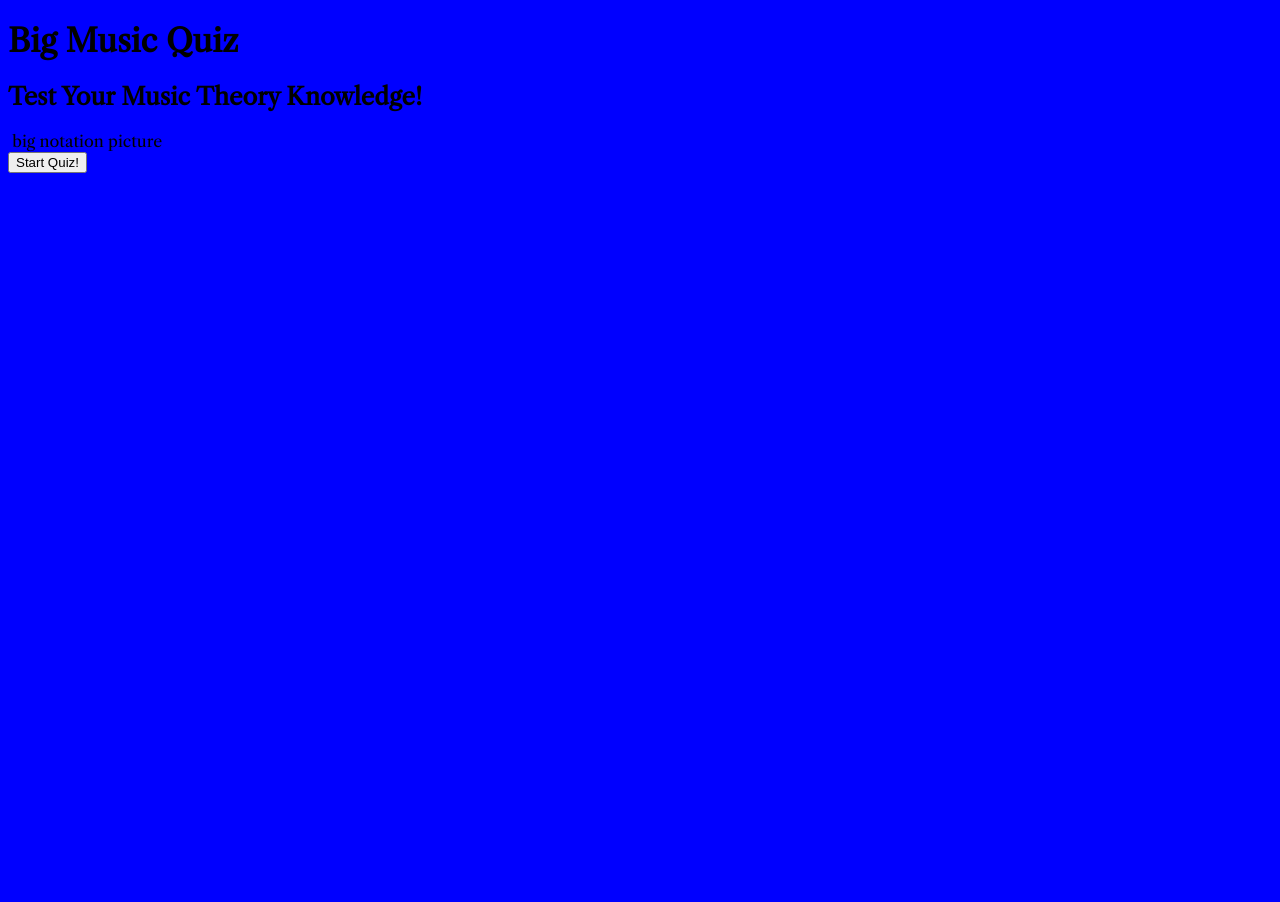
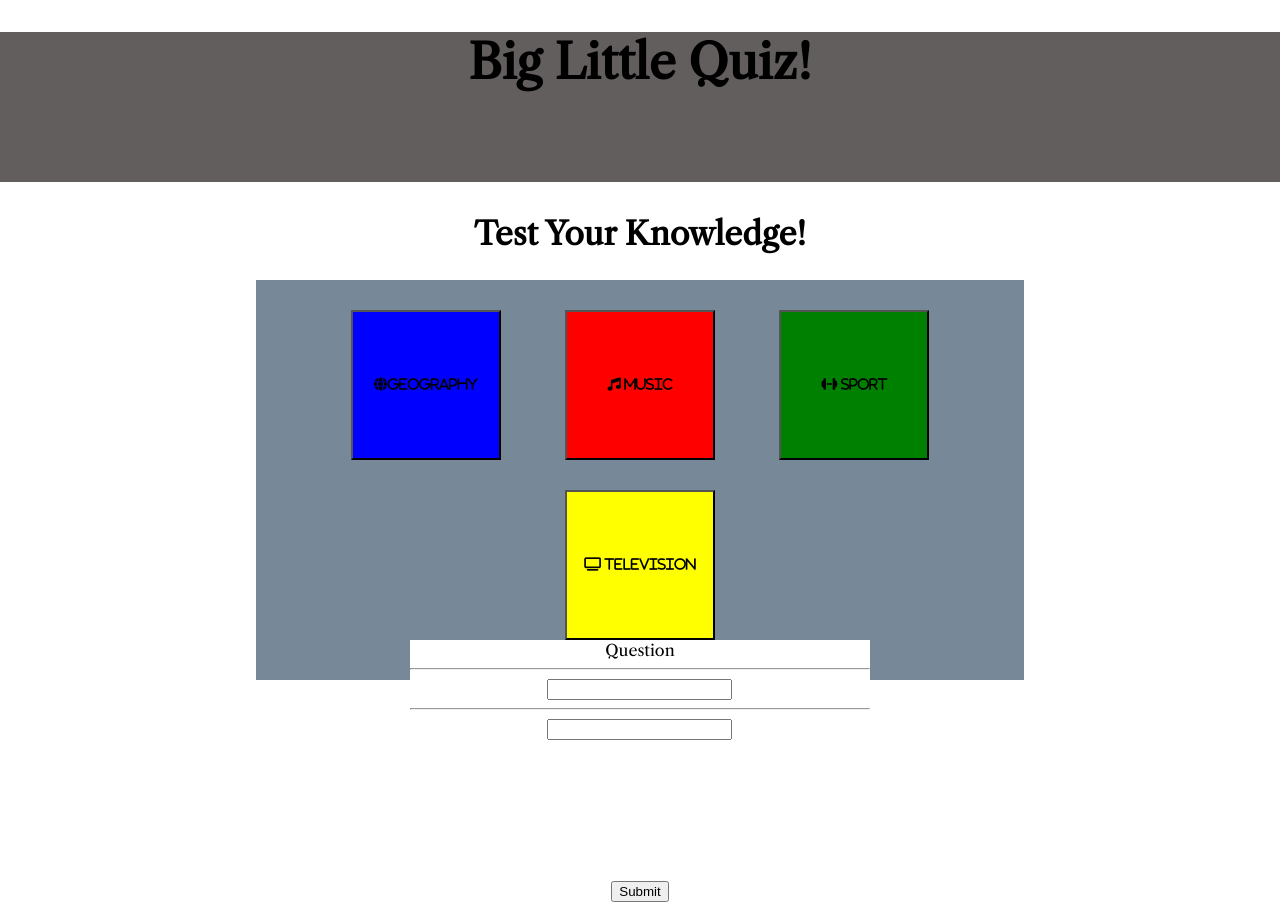
Before and after one commit to townsend75/Portfolio2, a plain HTML site: page index.html in a window 1280 px wide. Before the commit the page ends 800 px from the top, so only its background shows below. Drawn offline with nearby package versions, Linux system fonts and the light colour scheme.

Commit message:
add buttons for questions

```diff
--- a/assets/css/style.css
+++ b/assets/css/style.css
@@ -1,4 +1,116 @@
 body {
     font-family:  'Libre Caslon Text', serif;
+    width: 100%;
+    height: 100%;
+    padding: 0;
+    margin: 0;
+
+
+}
+
+h1 {
+    text-align: center;
+    font-size: 3rem;
+    background-color: rgb(99, 94, 94);
+    height: 150px;
+
+
+}
+
+h2 {
+
+    text-align: center;
+    font-size: 2rem;
+}
+
+
+
+#question-area {
+text-align: center;
+text-shadow: aqua;
+height: 50vh;
+width: 60%;
+background-color: lightslategrey;
+box-sizing: border-box;
+margin-left: auto;
+margin-right: auto;
+}
+
+
+.questions {
+
+
+}
+
+#answer-area {
+
+
+}
+
+.btn {
+    height: 100px;
+    width: 100px;
+
+}
+
+.btn-big{
+
+width:150px;
+height: 150px;
+padding: top 15px;
+margin-left: 30px;
+margin-right: 30px;
+margin-top: 30px;
+}
+
+.btn-blue {
     background-color: blue;
 }
+
+.btn-red {
+
+        background-color: red;
+    }
+    .btn-green {
+
+        background-color: green;
+    }
+
+    .btn-yellow {
+
+        background-color: yellow;
+    }
+
+
+
+.questions-box {
+text-align: center;
+text-shadow: aqua;
+height: 30vh;
+width: 60%;
+background-color: white;
+box-sizing: border-box;
+margin-left: auto;
+margin-right: auto;
+
+}
+
+.show-question {
+
+
+}
+
+#answer-box {
+
+    margin-bottom: 20px;
+}
+
+#score-box {
+
+
+}
+
+hr {
+
+
+}
--- a/assets/js/script.js
+++ b/assets/js/script.js
@@ -0,0 +1,44 @@
+document.addEventListener("DOMContentLoaded", function () {
+    let buttons = document.getElementsByTagName("button");
+
+    for (let button of buttons) {
+        button.addEventListener("click", function () {
+            if (this.getAttribute("data-type") === "submit") {
+                checkAnswer();
+            } else {
+
+                runGame();
+            }
+        });
+    }
+
+
+
+function runGame() {
+    document.getElementById("answer-box").value = "";
+    document.getElementById("answer-box").focus();
+
+    if (id === "geogpraphy") {
+        showGeographyQuestion
+    } else if (id === "music") {
+        showMusicQuestion
+    } else if (id === "sport") {
+        showSportQuestion
+    } else if ( id === "television") {
+        showTelevisionQuestion
+    }
+}
+
+geographyQuestions = {
+    "What is the capital city of Ecuador?" : [ "Bogota", "Qutio", "Lima", "Caracas", 1],
+    "In which US city would you find the Empire State Building?" : [ "New Orleans", "New York", "Chicago", "Los Angeles", 1],
+    "On which continent would you find the Victoria Falls?" : ["Europe", "South America", "Asia","Africa", 3],
+    "Tahiti lies in which ocean?" : ["Atlantic", "Indian", "Pacific", "Antarctic", 2 ]
+}
+
+
+function showGeographyQuestion() {
+
+let randomIndex = Math.floor(Math.random() * geographyQuestions.length )
+return geographyQuestions[randomIndex];
+}
--- a/index.html
+++ b/index.html
@@ -8,18 +8,64 @@
         @import url('https://fonts.googleapis.com/css2?family=Libre+Caslon+Text&display=swap');
         </style>
         <link rel ="stylesheet" href="assets/css/style.css">
-    <title>Music Theory</title>
+
+    <title>Big Little Quiz</title>
 
 </head>
 
 <body>
-    <h1>Big Music Quiz</h1>
+    <h1>Big Little Quiz!</h1>
 
-<h2> Test Your Music Theory Knowledge!</h2>
-<div> <img> big notation picture</div>
-<button> Start Quiz!</button>
+<h2> Test Your Knowledge!</h2>
+
+
+<div id="question-area">
+ <div id="choose-game">
+
+    <button data-type="string" class="button btn-big btn-blue"id="geography"> <i class="fa-solid fa-globe">Geography</i> </button>
+    <button data-type="string" class="button btn-big btn-red" id="music"><i class="fa-solid fa-music">  Music</i>  </button>
+    <button data-type="string" class="button btn-big btn-green" id="sport"> <i class="fa-solid fa-dumbbell">  Sport</i></button>
+    <button data-type="string" class="button btn-big btn-yellow" id="television"> <i class="fa-solid fa-tv">  Television</i> </button>
+
+ </div>
+
+ <div class="questions-box">
+    <div class="show-question">
+        <div id="question">Question</div>
+        <hr>
+        <div>
+            <input type="text" id="answer">
+        </div>
+        <hr>
+
+
+    </div>
+ <input type="text" id="answer-box">
+
+ </div>
+
+ <button data-type="Submit" id="btn"> Submit</button>
+</div>
+
+
+
+
+
+<div id="score-box"></div>
+
+
+
+
+
+
+
+
+
+
+
 
 <footer> </footer>
-
+<script src="assets/js/script.js"></script>
+<script src="https://kit.fontawesome.com/09fa2d17e2.js" crossorigin="anonymous"></script>
 </body>
 </html>
```
